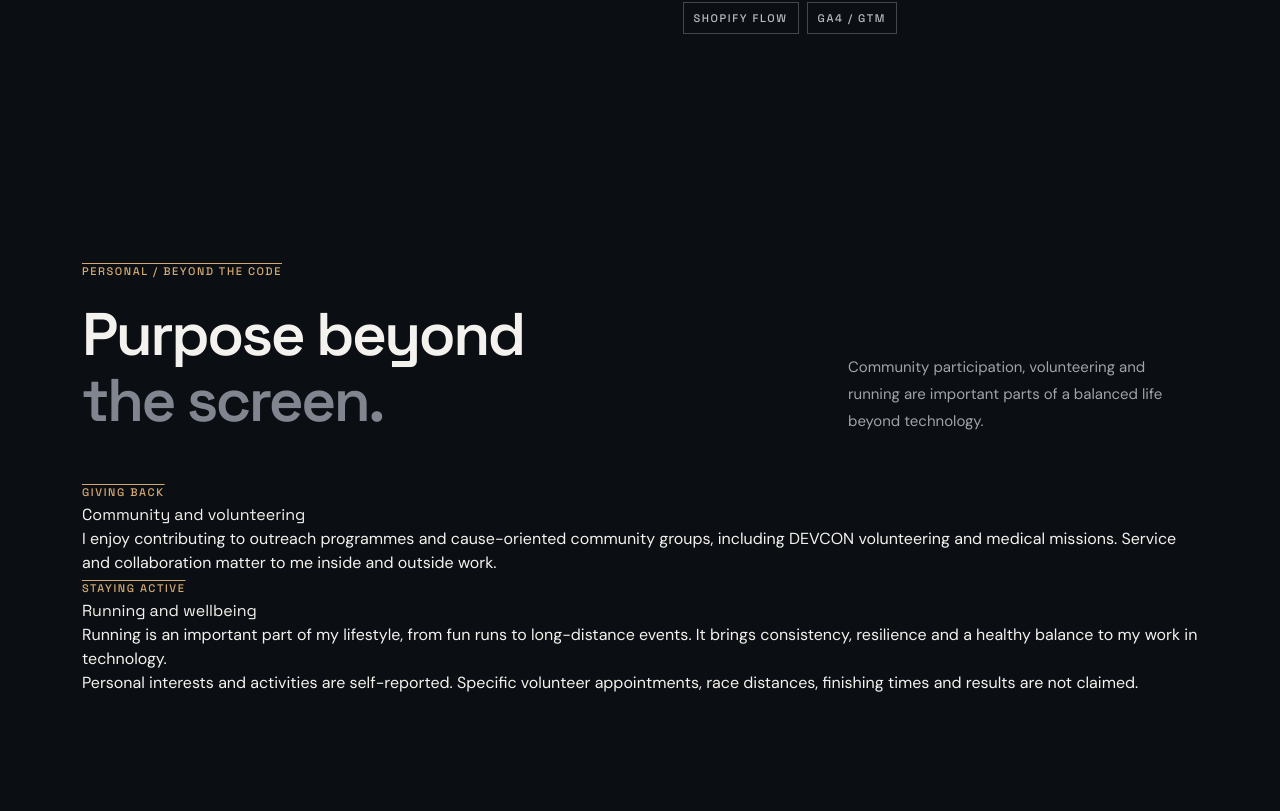
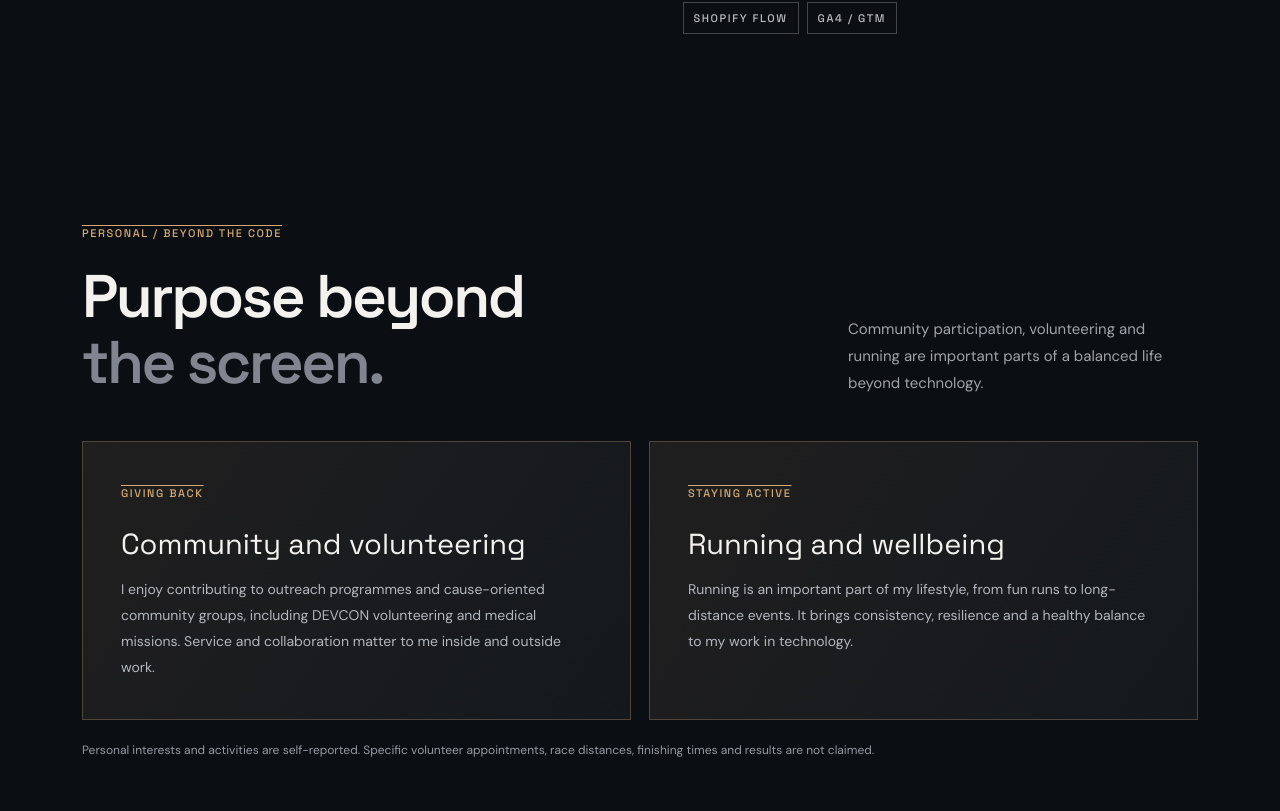
Before and after one commit to bonvallite/developer-portfolio, a Next.js app: page / in a window 1280 px wide. Shown: the part 8769-9580 px from the top of the page. Built offline with nearby package versions, Linux system fonts and the light colour scheme.

Commit message:
style: responsive personal interests section

```diff
--- a/app/globals.css
+++ b/app/globals.css
@@ -95,3 +95,14 @@
 .credential-facts dd{margin:0;color:#c2c1c6}
 .credential-body .credential-note{font-size:12px;color:#9ea1aa;margin-top:19px}
 @media(max-width:650px){.credential-section{padding-top:55px;padding-bottom:58px}.credential-card{flex-direction:column;gap:16px}.credential-mark{height:54px;width:54px}.credential-facts>div{grid-template-columns:1fr;gap:4px}.credential-detail-section{padding-top:50px}}
+
+/* Owner-provided community and running interests; these compact cards use the existing
+   dark portfolio design and stack at narrow widths. Photos are not referenced until
+   durable first-party image hosting is verified. */
+.personal-section{padding-top:70px;padding-bottom:80px}
+.personal-grid{display:grid;grid-template-columns:repeat(2,minmax(0,1fr));gap:18px}
+.personal-grid article{border:1px solid #504538;background:linear-gradient(125deg,#201f1f,#14181d);padding:clamp(24px,3vw,38px)}
+.personal-grid h3{font-size:clamp(21px,2.6vw,29px);margin:18px 0 12px}
+.personal-grid p{font-size:14px;line-height:1.85;color:#b3b6bd}
+.personal-note{font-size:12px;line-height:1.7;color:#969aa3;margin-top:20px}
+@media(max-width:650px){.personal-grid{grid-template-columns:1fr}.personal-section{padding-top:45px;padding-bottom:60px}}
```
